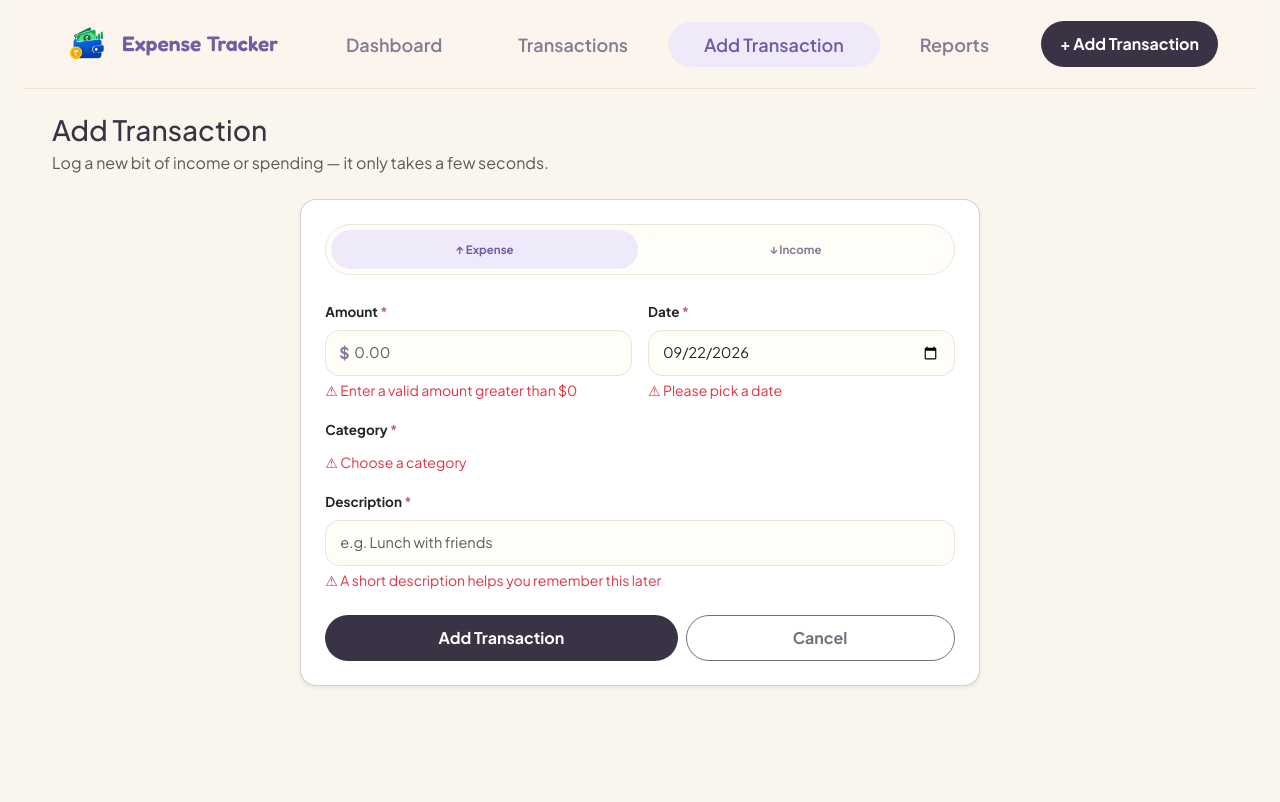
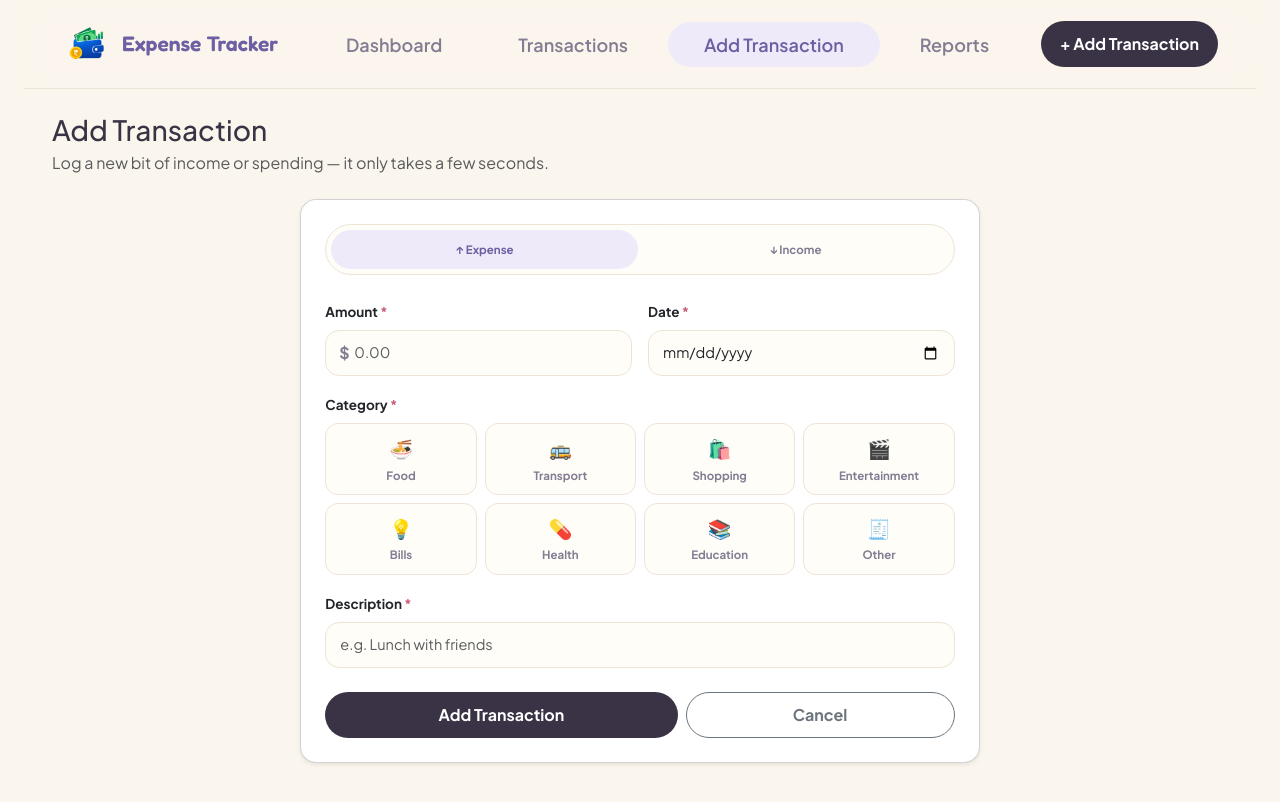
Before and after one commit to nischalpraj/Expense-Tracker, a React (Vite) app: page /addtransactions in a window 1280 px wide. Shown: the top 802 px of the page. Built offline with nearby package versions, Linux system fonts and the light colour scheme.

Commit message:
Add transaction logic finished

```diff
--- a/src/MyRoute.jsx
+++ b/src/MyRoute.jsx
@@ -1,22 +1,48 @@
 import React from 'react'
 import { BrowserRouter, Routes, Route } from 'react-router-dom'
+import { useState, useEffect } from 'react'
 import Layout from './pages/Layout'
 import Dashboard from './pages/Dashbaord'
 import Transactions from './pages/Transactions'
 import AddTransactions from './pages/AddTransactions'
 import Reports from './pages/Reports'
+import expenseData from './data/expenses.json'
 
 const MyRoute = () => {
+
+    const transactionData = expenseData.transactions;
+
+    const [transaction, setTransaction] = useState(() => {
+        const saved = localStorage.getItem('expenseflow_transaction')
+        if (saved) {
+            return JSON.parse(saved)
+        }
+        return transactionData;
+    })
+
+    useEffect(() => {
+        localStorage.setItem('expenseflow_transaction', JSON.stringify(transaction));
+    },[transaction])
+
+    function addTransaction(newTransaction){
+        setTransaction([...transaction,newTransaction])
+    }
+
+    function deleteTransaction(id) {
+        setTransaction(transaction.filter(t => t.id !== id))
+    }
+
+
   return (
       <>
           <BrowserRouter>
               <Routes>
 
                   <Route path='/' element={<Layout />} >
-                      <Route index element={<Dashboard />}></Route>
-                      <Route path='transactions' element={<Transactions />} />
-                      <Route path='addtransactions' element={<AddTransactions/>}/>
-                      <Route path='reports' element={<Reports/>}/>
+                      <Route index element={<Dashboard transaction={transaction} />}></Route>
+                      <Route path='transactions' element={<Transactions transaction={transaction} onDelete={deleteTransaction} />} />
+                      <Route path='addtransactions' element={<AddTransactions onAdd={addTransaction} />}/>
+                      <Route path='reports' element={<Reports transaction={transaction } />}/>
 
             </Route>
           </Routes>
--- a/src/pages/AddTransactions.jsx
+++ b/src/pages/AddTransactions.jsx
@@ -1,6 +1,77 @@
 import React from "react";
+import { useState } from "react";
+import expenseData from "../data/expenses.json";
 import "./AddTransaction.css";
-const AddTransactions = () => {
+
+const AddTransactions = ({ onAdd }) => {
+  const [type, setType] = useState("expense");
+
+  const [selectedcategory, setSelectedCategory] = useState("");
+
+  const currentCategory = expenseData.categories[type];
+
+  const [amount, setAmount] = useState("");
+
+  const [date, setDate] = useState("");
+
+  const [description, setDescription] = useState("");
+
+  const [amountError, setAmountError] = useState(false);
+
+  const [dateError, setDateError] = useState(false);
+
+  const [descError, setDescError] = useState(false);
+
+  const [categoryError, setCategoryError] = useState(false);
+
+  function handleSubmit() {
+    let hasError = false;
+
+    if (isNaN(amount) || Number(amount) <= 0) {
+      setAmountError(true);
+      hasError = true;
+    } else {
+      setAmountError(false);
+    }
+    if (date === "") {
+      setDateError(true);
+      hasError = true;
+    } else {
+      setDateError(false);
+    }
+    if (description.trim() === "") {
+      setDescError(true);
+      hasError = true;
+    } else {
+      setDescError(false);
+    }
+    if (selectedcategory === "") {
+      setCategoryError(true);
+      hasError = true;
+    } else {
+      setCategoryError(false);
+    }
+    if (hasError) {
+      return;
+    }
+
+    const newTransaction = {
+      id: Date.now(),
+      type: type,
+      category: selectedcategory,
+      description: description.trim(),
+      date: date,
+      amount: Number(amount),
+    };
+
+    onAdd(newTransaction);
+
+    setAmount("");
+    setDate("");
+    setDescription("");
+    setSelectedCategory("");
+  }
+
   return (
     <>
       <div className="container py-4" style={{ maxWidth: "1200px" }}>
@@ -23,7 +94,11 @@ const AddTransactions = () => {
                       className="btn-check"
                       name="txType"
                       id="typeExpense"
-                      defaultChecked
+                      checked={type === "expense"}
+                      onChange={() => {
+                        setType("expense");
+                        setSelectedCategory("");
+                      }}
                     />
                     <label
                       className="btn cat-pick btn-expense flex-fill"
@@ -36,6 +111,11 @@ const AddTransactions = () => {
                       className="btn-check"
                       name="txType"
                       id="typeIncome"
+                      checked={type === "income"}
+                      onChange={() => {
+                        setType("income");
+                        setSelectedCategory("");
+                      }}
                     />
                     <label
                       className="btn cat-pick btn-income flex-fill"
@@ -44,7 +124,6 @@ const AddTransactions = () => {
                       ↓ Income
                     </label>
                   </div>
-                  {/* Amount and Date */}
                   <div className="row g-3 mb-1">
                     <div className="col-6">
                       <label className="form-label">
@@ -58,12 +137,18 @@ const AddTransactions = () => {
                           id="inputAmount"
                           placeholder="0.00"
                           inputMode="decimal"
+                          value={amount}
+                          onChange={(e) => {
+                            setAmount(e.target.value);
+                            if (Number(e.target.value) > 0) {
+                              setAmountError(false);
+                            }
+                          }}
                         />
                       </div>
                       <div
-                        className="invalid-feedback d-block"
-                        id="errAmount"
-                        style={{ display: "none" }}>
+                        className={`invalid-feedback ${amountError ? "d-block" : ""}`}
+                        id="errAmount">
                         ⚠ Enter a valid amount greater than $0
                       </div>
                     </div>
@@ -75,12 +160,17 @@ const AddTransactions = () => {
                         type="date"
                         className="form-control"
                         id="inputDate"
-                        defaultValue="2026-09-22"
+                        value={date}
+                        onChange={(e) => {
+                          setDate(e.target.value);
+                          if (e.target.value !== "") {
+                            setDateError(false);
+                          }
+                        }}
                       />
                       <div
-                        className="invalid-feedback d-block"
-                        id="errDate"
-                        style={{ display: "none" }}>
+                        className={`invalid-feedback ${dateError ? "d-block" : ""}`}
+                        id="errDate">
                         ⚠ Please pick a date
                       </div>
                     </div>
@@ -90,11 +180,30 @@ const AddTransactions = () => {
                     <label className="form-label">
                       Category <span className="req">*</span>
                     </label>
-                    <div className="cat-grid" id="catGrid"></div>
+                    <div className="cat-grid" id="catGrid">
+                      {currentCategory.map((cat) => (
+                        <div key={cat.name}>
+                          <input
+                            type="radio"
+                            className="btn-check"
+                            name="category"
+                            id={cat.name}
+                            checked={cat.name === selectedcategory}
+                            onChange={() => {
+                              setSelectedCategory(cat.name);
+                              setCategoryError(false);
+                            }}
+                          />
+                          <label className="cat-pick" htmlFor={cat.name}>
+                            <span className="em">{cat.icon}</span>
+                            {cat.name}
+                          </label>
+                        </div>
+                      ))}
+                    </div>
                     <div
-                      className="invalid-feedback d-block"
-                      id="errCategory"
-                      style={{ display: "none" }}>
+                      className={`invalid-feedback ${categoryError ? "d-block" : ""}`}
+                      id="errCategory">
                       ⚠ Choose a category
                     </div>
                   </div>
@@ -108,22 +217,37 @@ const AddTransactions = () => {
                       className="form-control"
                       id="inputDesc"
                       placeholder="e.g. Lunch with friends"
+                      value={description}
+                      onChange={(e) => {
+                        setDescription(e.target.value);
+                        if (e.target.value.trim() !== "") {
+                          setDescError(false);
+                        }
+                      }}
                     />
                     <div
-                      className="invalid-feedback d-block"
-                      id="errDesc"
-                      style={{ display: "none" }}>
+                      className={`invalid-feedback ${descError ? "d-block" : ""}`}
+                      id="errDesc">
                       ⚠ A short description helps you remember this later
                     </div>
                   </div>
                   {/* Buttons */}
                   <div className="d-flex gap-2">
-                    <button type="button" className="btn btn-ef-add flex-fill">
+                    <button
+                      type="button"
+                      className="btn btn-ef-add flex-fill"
+                      onClick={() => handleSubmit()}>
                       Add Transaction
                     </button>
                     <button
                       type="button"
-                      className="btn btn-outline-secondary rounded-pill flex-fill fw-bold">
+                      className="btn btn-outline-secondary rounded-pill flex-fill fw-bold"
+                      onClick={() => {
+                        setAmount("");
+                        setDate("");
+                        setDescription("");
+                        setSelectedCategory("");
+                      }}>
                       Cancel
                     </button>
                   </div>
```
